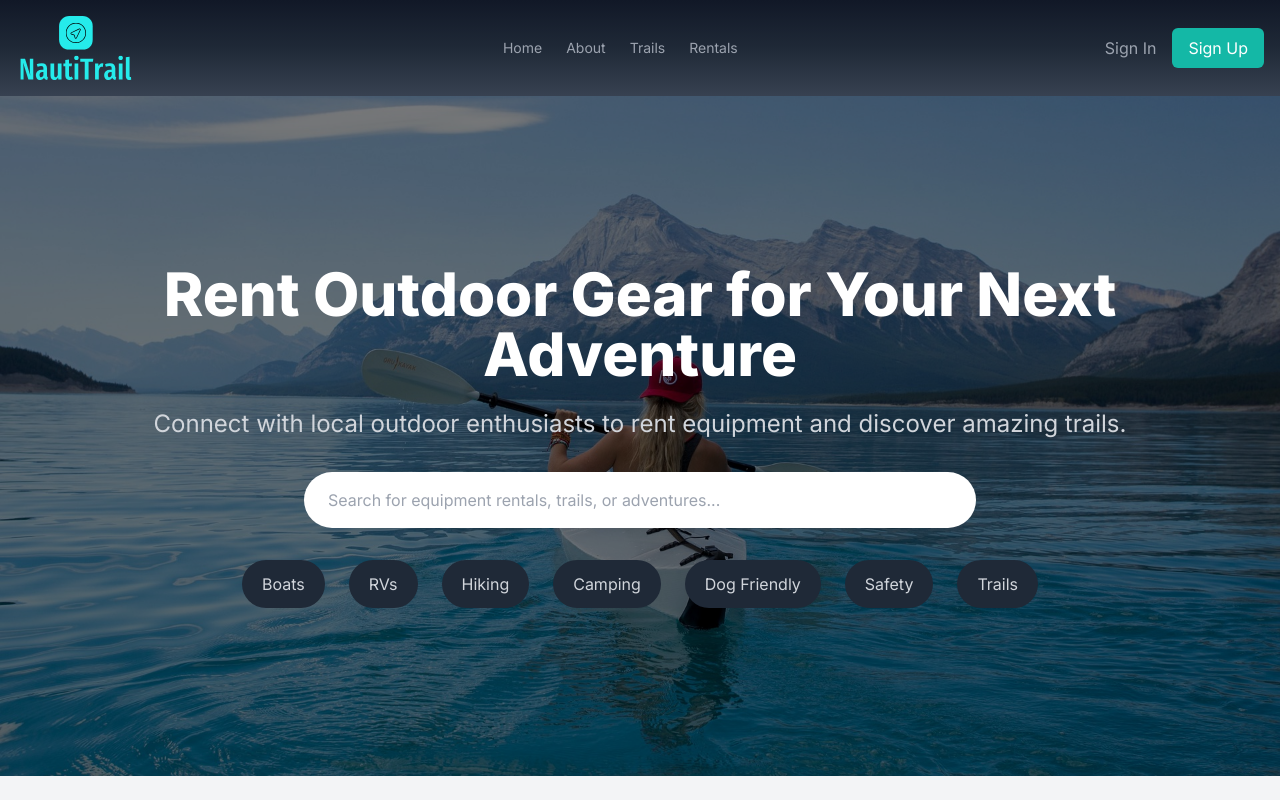
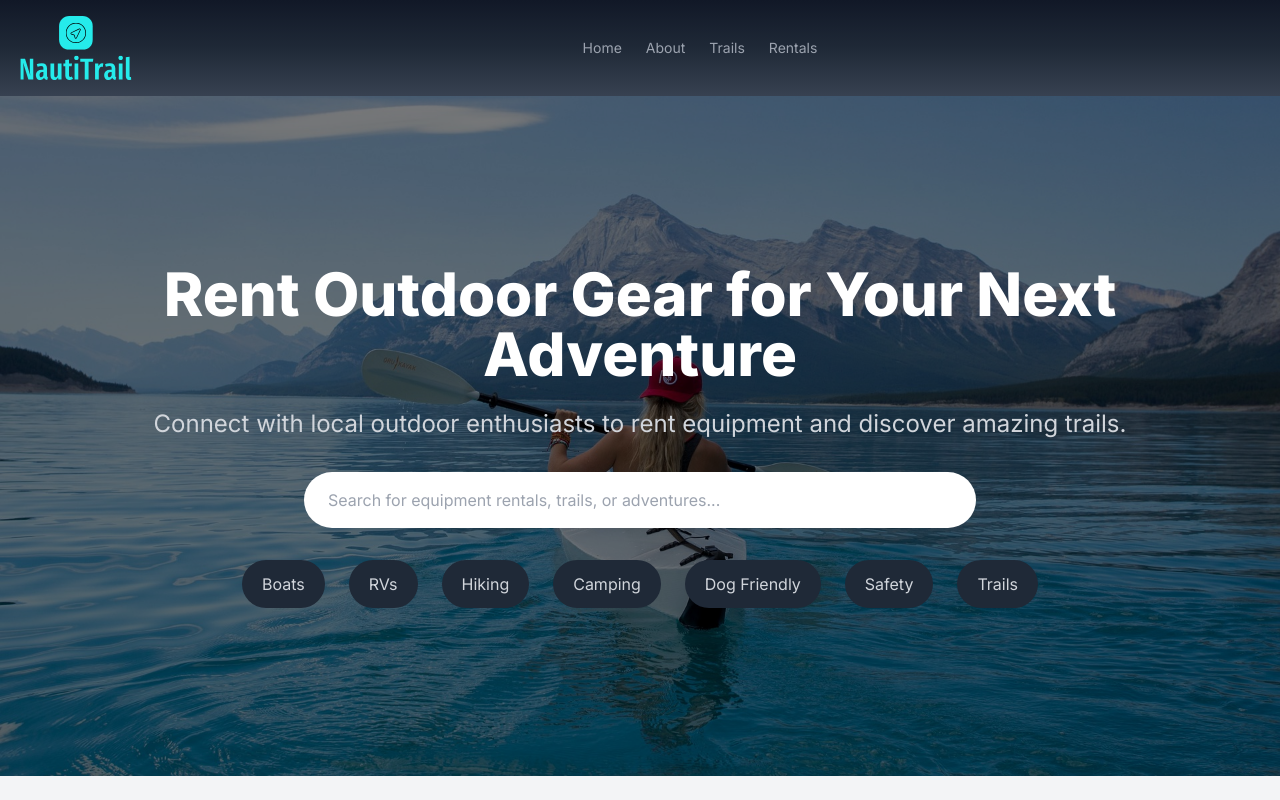
Before and after one commit to Gorvok/NautiTrail, a Next.js app: page / in a window 1280 px wide. Shown: the top 800 px of the page. Built offline with nearby package versions, Linux system fonts and the light colour scheme; no server answers.

Commit message:
removing usesession

```diff
--- a/src/app/components/Navbar.tsx
+++ b/src/app/components/Navbar.tsx
@@ -5,7 +5,7 @@ import Link from 'next/link';
 import Image from 'next/image';
 
 const Navbar = () => {
-    const { data: session } = useSession();
+    // const { data: session } = useSession();
 
     return (
         <nav className="bg-gradient-to-b from-gray-900 via-gray-800 to-gray-700 text-white p-4 shadow-md">
@@ -53,35 +53,35 @@ const Navbar = () => {
 
                 {/* Sign In / Sign Up or User Profile */}
                 <div className="flex items-center space-x-4">
-                    {!session ? (
-                        <>
-                            <button
-                                onClick={() => signIn()}
-                                className="text-gray-400 hover:text-teal-400 transition"
-                            >
-                                Sign In
-                            </button>
-                            <Link href="/signup">
-                                <button className="bg-teal-500 text-white px-4 py-2 rounded-md hover:bg-teal-400 transition">
-                                    Sign Up
-                                </button>
-                            </Link>
-                        </>
-                    ) : (
-                        <div className="flex items-center space-x-4">
-                            <span className="text-gray-400 text-sm">
-                                {session.user?.name}
-                            </span>
-                            <button
-                                onClick={() => signOut()}
-                                className="bg-red-600 text-white px-4 py-2 rounded-md hover:bg-red-500 transition"
-                            >
-                                Sign Out
-                            </button>
+                    {/*{!session ? (*/}
+                    {/*    <>*/}
+                    {/*        <button*/}
+                    {/*            onClick={() => signIn()}*/}
+                    {/*            className="text-gray-400 hover:text-teal-400 transition"*/}
+                    {/*        >*/}
+                    {/*            Sign In*/}
+                    {/*        </button>*/}
+                    {/*        <Link href="/signup">*/}
+                    {/*            <button className="bg-teal-500 text-white px-4 py-2 rounded-md hover:bg-teal-400 transition">*/}
+                    {/*                Sign Up*/}
+                    {/*            </button>*/}
+                    {/*        </Link>*/}
+                    {/*    </>*/}
+                    {/*) : (*/}
+                    {/*    <div className="flex items-center space-x-4">*/}
+                    {/*        <span className="text-gray-400 text-sm">*/}
+                    {/*            {session.user?.name}*/}
+                    {/*        </span>*/}
+                    {/*        <button*/}
+                    {/*            onClick={() => signOut()}*/}
+                    {/*            className="bg-red-600 text-white px-4 py-2 rounded-md hover:bg-red-500 transition"*/}
+                    {/*        >*/}
+                    {/*            Sign Out*/}
+                    {/*        </button>*/}
                         </div>
-                    )}
+                    {/*)}*/}
                 </div>
-            </div>
+            {/*</div>*/}
         </nav>
     );
 };
--- a/src/app/layout.tsx
+++ b/src/app/layout.tsx
@@ -1,7 +1,7 @@
 import type { Metadata } from "next";
 import { Inter } from "next/font/google";
 import "./globals.css";
-import ClientSessionProvider from "@/app/components/ClientSessionProvider";
+// import ClientSessionProvider from "@/app/components/ClientSessionProvider";
 import { Analytics } from "@vercel/analytics/react";
 import Navbar from "@/app/components/Navbar";
 import Footer from "@/app/components/Footer";
@@ -19,7 +19,7 @@ export default function RootLayout({
   children: React.ReactNode;
 }>) {
   return (
-      <ClientSessionProvider>
+      // <ClientSessionProvider>
       <html lang="en">
       <body className={inter.className}>
       <Navbar/>
@@ -28,6 +28,6 @@ export default function RootLayout({
       <Footer/>
       </body>
       </html>
-      </ClientSessionProvider>
+      // </ClientSessionProvider>
   );
 }
```
